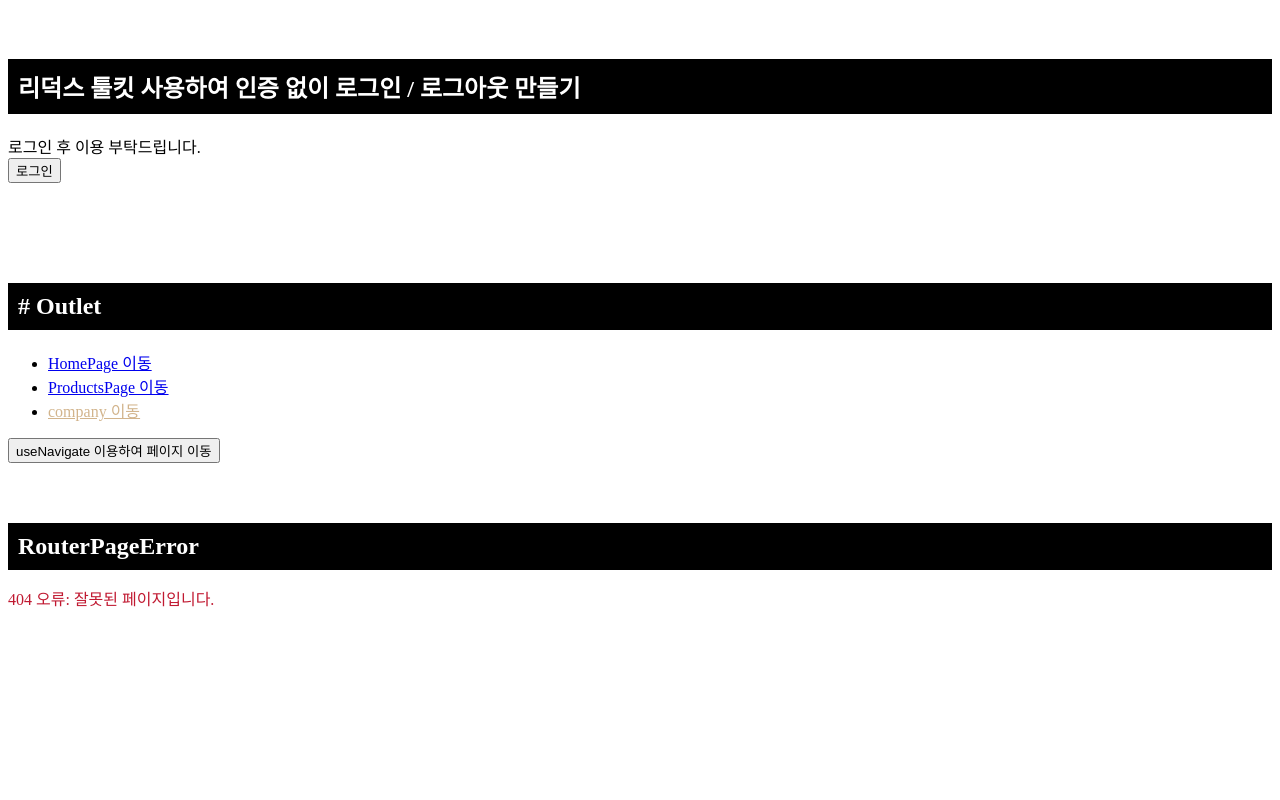
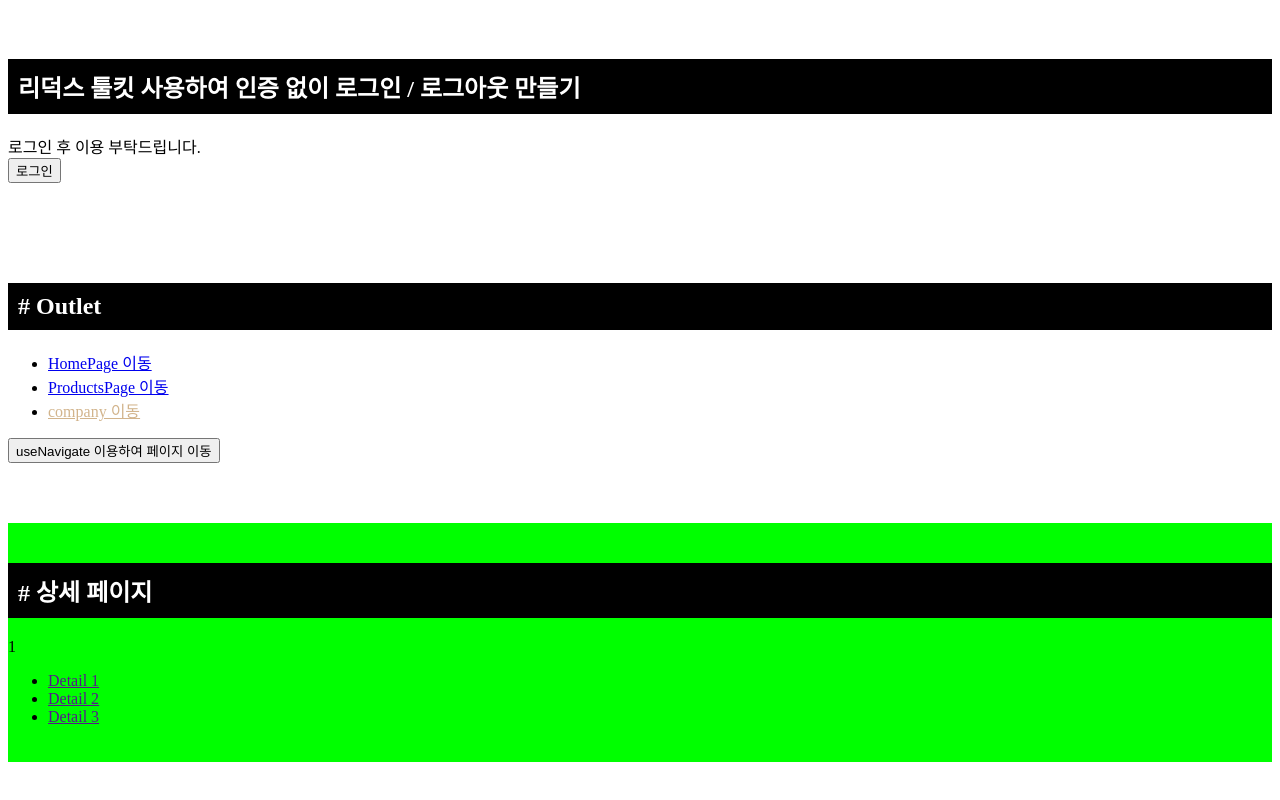
Before and after one commit to wangkodok/react-toy, a React (Vite) app: page /products/1 in a window 1280 px wide. Shown: the part 6352-7152 px from the top of the page. Before the commit the page ends 6978 px from the top, so only its background shows below. Built offline with nearby package versions, Linux system fonts and the light colour scheme.

Commit message:
useParams 사용

```diff
--- a/src/RouterPage.jsx
+++ b/src/RouterPage.jsx
@@ -8,6 +8,7 @@ import HomePage from "./pages/HomePage";
 import ProductsPage from "./pages/ProductsPage";
 import RouterPageRootLayout from "./RouterPageRootLayout";
 import RouterPageError from "./RouterPageError";
+import RouterPageDetail from "./RouterPageDetail";
 
 // const routeDefinitions = createRoutesFromElements(
 //   <Route>
@@ -30,6 +31,10 @@ const router = createBrowserRouter([
         path: "/products",
         element: <ProductsPage />,
       },
+      {
+        path: "/products/:productId",
+        element: <RouterPageDetail />,
+      },
     ],
   },
 ]);
--- /dev/null
+++ b/src/RouterPageDetail.jsx
@@ -0,0 +1,25 @@
+import { useParams } from "react-router-dom";
+
+export default function RouterPageDetail() {
+  const params = useParams();
+
+  // 경로에서 "/products/:productId"로 정의하면 productId 사용
+
+  return (
+    <section>
+      <h1># 상세 페이지</h1>
+      <p>{params.productId}</p>
+      <ul>
+        <li>
+          <a href="">Detail 1</a>
+        </li>
+        <li>
+          <a href="">Detail 2</a>
+        </li>
+        <li>
+          <a href="">Detail 3</a>
+        </li>
+      </ul>
+    </section>
+  );
+}
```
